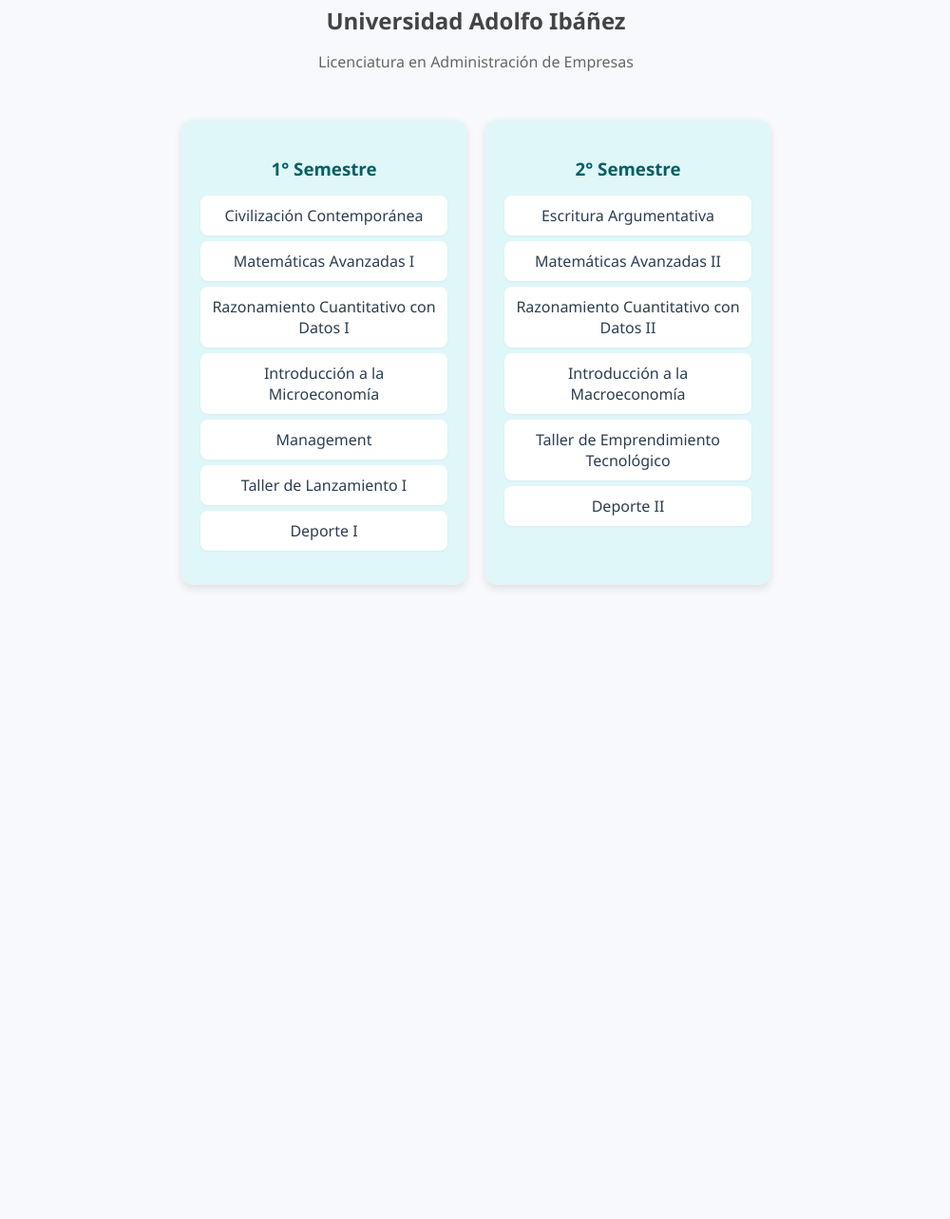
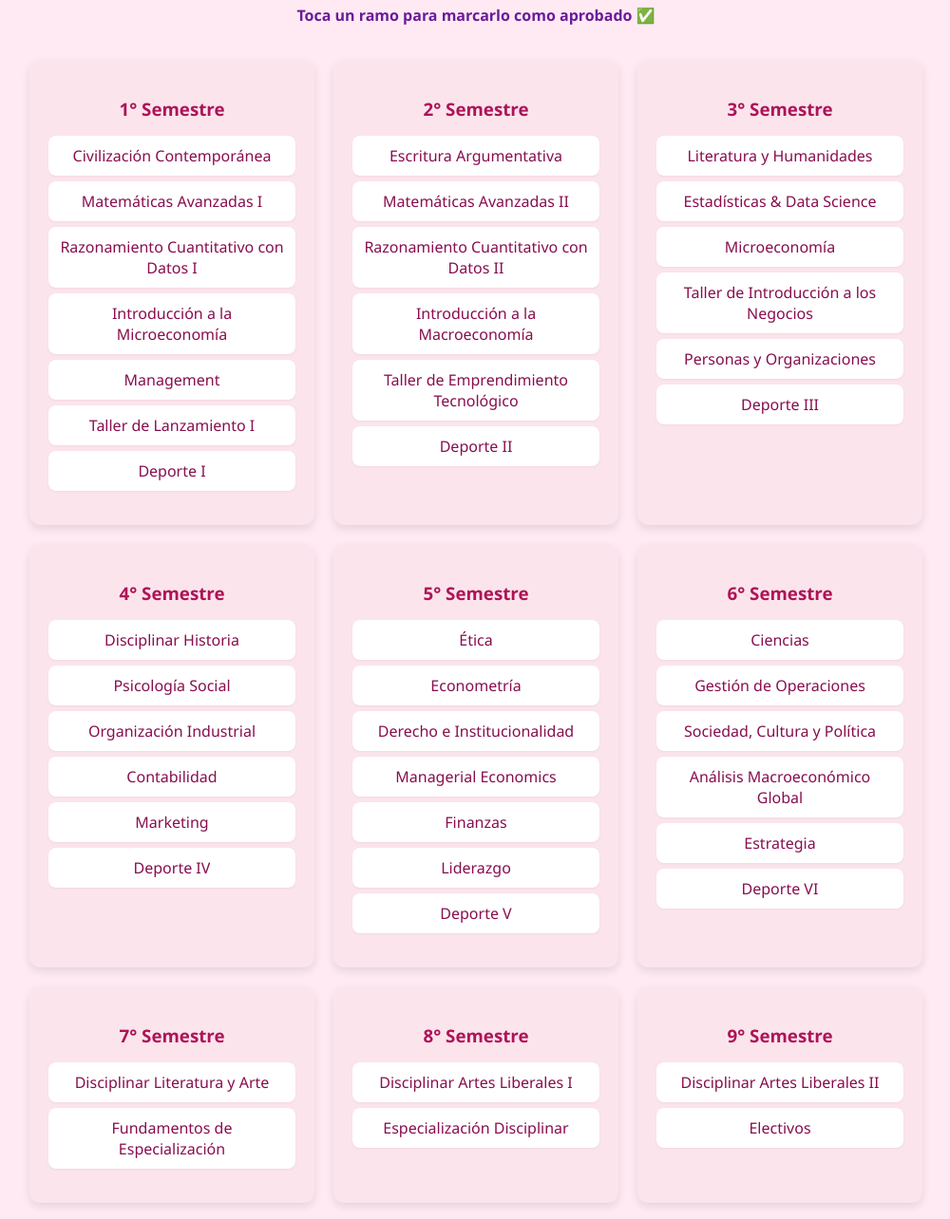
Before and after one commit to berniifuentes/malla-uai-ing-comercial-, a plain HTML site: page index.html in a window 1280 px wide. Shown: the part 79-1363 px from the top of the page at 95% size, without its empty margins (139-1139 px from the left). Before the commit the page ends 800 px from the top, so only its background shows below. Drawn offline with Linux system fonts and the light colour scheme.

Commit message:
Add files via upload

```diff
--- a/estilos.css
+++ b/estilos.css
@@ -1,7 +1,8 @@
+
 body {
   font-family: 'Segoe UI', sans-serif;
-  background-color: #f7f9fc;
-  color: #2c3e50;
+  background-color: #ffeaf4;
+  color: #880e4f;
   text-align: center;
   margin: 0;
   padding: 0;
@@ -9,17 +10,12 @@ body {
 
 h1 {
   margin-top: 20px;
-  color: #008080;
-}
-
-h2 {
-  color: #444;
-  margin-bottom: 5px;
+  color: #d81b60;
 }
 
 p {
-  margin-bottom: 30px;
-  color: #666;
+  color: #6a1b9a;
+  font-weight: bold;
 }
 
 .contenedor {
@@ -31,7 +27,7 @@ p {
 }
 
 .semestre {
-  background: #e0f7fa;
+  background: #fce4ec;
   border-radius: 12px;
   padding: 20px;
   width: 260px;
@@ -39,7 +35,7 @@ p {
 }
 
 .semestre h3 {
-  color: #006064;
+  color: #ad1457;
   margin-bottom: 10px;
 }
 
@@ -54,4 +50,16 @@ p {
   padding: 10px;
   border-radius: 8px;
   box-shadow: 0 1px 3px rgba(0,0,0,0.05);
+  cursor: pointer;
+  transition: all 0.3s ease;
 }
+
+.semestre li:hover {
+  background-color: #f8bbd0;
+}
+
+.aprobado {
+  text-decoration: line-through;
+  background-color: #fce4ec;
+  color: #999;
+}
--- a/index.html
+++ b/index.html
@@ -2,38 +2,131 @@
 <html lang="es">
 <head>
   <meta charset="UTF-8">
-  <title>Malla Ingeniería Comercial UAI</title>
+  <title>Malla Interactiva - Ingeniería Comercial</title>
   <link rel="stylesheet" href="estilos.css">
 </head>
 <body>
-  <h1>Malla Curricular – Ingeniería Comercial 🧠</h1>
-  <h2>Universidad Adolfo Ibáñez</h2>
-  <p>Licenciatura en Administración de Empresas</p>
+  <h1>💖 Malla Interactiva – Ingeniería Comercial UAI 💖</h1>
+  <p>Toca un ramo para marcarlo como aprobado ✅</p>
 
   <div class="contenedor">
+
+    <!-- Semestres del 1 al 10 -->
 <div class="semestre">
 <h3>1° Semestre</h3>
 <ul>
-        <li>Civilización Contemporánea</li>
-        <li>Matemáticas Avanzadas I</li>
-        <li>Razonamiento Cuantitativo con Datos I</li>
-        <li>Introducción a la Microeconomía</li>
-        <li>Management</li>
-        <li>Taller de Lanzamiento I</li>
-        <li>Deporte I</li>
+<li id="s1-0" onclick="toggleTachado('s1-0')">Civilización Contemporánea</li>
+<li id="s1-1" onclick="toggleTachado('s1-1')">Matemáticas Avanzadas I</li>
+<li id="s1-2" onclick="toggleTachado('s1-2')">Razonamiento Cuantitativo con Datos I</li>
+<li id="s1-3" onclick="toggleTachado('s1-3')">Introducción a la Microeconomía</li>
+<li id="s1-4" onclick="toggleTachado('s1-4')">Management</li>
+<li id="s1-5" onclick="toggleTachado('s1-5')">Taller de Lanzamiento I</li>
+<li id="s1-6" onclick="toggleTachado('s1-6')">Deporte I</li>
 </ul>
 </div>
 <div class="semestre">
 <h3>2° Semestre</h3>
 <ul>
-        <li>Escritura Argumentativa</li>
-        <li>Matemáticas Avanzadas II</li>
-        <li>Razonamiento Cuantitativo con Datos II</li>
-        <li>Introducción a la Macroeconomía</li>
-        <li>Taller de Emprendimiento Tecnológico</li>
-        <li>Deporte II</li>
+<li id="s2-0" onclick="toggleTachado('s2-0')">Escritura Argumentativa</li>
+<li id="s2-1" onclick="toggleTachado('s2-1')">Matemáticas Avanzadas II</li>
+<li id="s2-2" onclick="toggleTachado('s2-2')">Razonamiento Cuantitativo con Datos II</li>
+<li id="s2-3" onclick="toggleTachado('s2-3')">Introducción a la Macroeconomía</li>
+<li id="s2-4" onclick="toggleTachado('s2-4')">Taller de Emprendimiento Tecnológico</li>
+<li id="s2-5" onclick="toggleTachado('s2-5')">Deporte II</li>
 </ul>
 </div>
+<div class="semestre">
+<h3>3° Semestre</h3>
+<ul>
+<li id="s3-0" onclick="toggleTachado('s3-0')">Literatura y Humanidades</li>
+<li id="s3-1" onclick="toggleTachado('s3-1')">Estadísticas & Data Science</li>
+<li id="s3-2" onclick="toggleTachado('s3-2')">Microeconomía</li>
+<li id="s3-3" onclick="toggleTachado('s3-3')">Taller de Introducción a los Negocios</li>
+<li id="s3-4" onclick="toggleTachado('s3-4')">Personas y Organizaciones</li>
+<li id="s3-5" onclick="toggleTachado('s3-5')">Deporte III</li>
+</ul>
 </div>
+<div class="semestre">
+<h3>4° Semestre</h3>
+<ul>
+<li id="s4-0" onclick="toggleTachado('s4-0')">Disciplinar Historia</li>
+<li id="s4-1" onclick="toggleTachado('s4-1')">Psicología Social</li>
+<li id="s4-2" onclick="toggleTachado('s4-2')">Organización Industrial</li>
+<li id="s4-3" onclick="toggleTachado('s4-3')">Contabilidad</li>
+<li id="s4-4" onclick="toggleTachado('s4-4')">Marketing</li>
+<li id="s4-5" onclick="toggleTachado('s4-5')">Deporte IV</li>
+</ul>
+</div>
+<div class="semestre">
+<h3>5° Semestre</h3>
+<ul>
+<li id="s5-0" onclick="toggleTachado('s5-0')">Ética</li>
+<li id="s5-1" onclick="toggleTachado('s5-1')">Econometría</li>
+<li id="s5-2" onclick="toggleTachado('s5-2')">Derecho e Institucionalidad</li>
+<li id="s5-3" onclick="toggleTachado('s5-3')">Managerial Economics</li>
+<li id="s5-4" onclick="toggleTachado('s5-4')">Finanzas</li>
+<li id="s5-5" onclick="toggleTachado('s5-5')">Liderazgo</li>
+<li id="s5-6" onclick="toggleTachado('s5-6')">Deporte V</li>
+</ul>
+</div>
+<div class="semestre">
+<h3>6° Semestre</h3>
+<ul>
+<li id="s6-0" onclick="toggleTachado('s6-0')">Ciencias</li>
+<li id="s6-1" onclick="toggleTachado('s6-1')">Gestión de Operaciones</li>
+<li id="s6-2" onclick="toggleTachado('s6-2')">Sociedad, Cultura y Política</li>
+<li id="s6-3" onclick="toggleTachado('s6-3')">Análisis Macroeconómico Global</li>
+<li id="s6-4" onclick="toggleTachado('s6-4')">Estrategia</li>
+<li id="s6-5" onclick="toggleTachado('s6-5')">Deporte VI</li>
+</ul>
+</div>
+<div class="semestre">
+<h3>7° Semestre</h3>
+<ul>
+<li id="s7-0" onclick="toggleTachado('s7-0')">Disciplinar Literatura y Arte</li>
+<li id="s7-1" onclick="toggleTachado('s7-1')">Fundamentos de Especialización</li>
+</ul>
+</div>
+<div class="semestre">
+<h3>8° Semestre</h3>
+<ul>
+<li id="s8-0" onclick="toggleTachado('s8-0')">Disciplinar Artes Liberales I</li>
+<li id="s8-1" onclick="toggleTachado('s8-1')">Especialización Disciplinar</li>
+</ul>
+</div>
+<div class="semestre">
+<h3>9° Semestre</h3>
+<ul>
+<li id="s9-0" onclick="toggleTachado('s9-0')">Disciplinar Artes Liberales II</li>
+<li id="s9-1" onclick="toggleTachado('s9-1')">Electivos</li>
+</ul>
+</div>
+<div class="semestre">
+<h3>10° Semestre</h3>
+<ul>
+<li id="s10-0" onclick="toggleTachado('s10-0')">Disciplinar Artes Liberales III</li>
+<li id="s10-1" onclick="toggleTachado('s10-1')">Actividad Práctica de Graduación</li>
+</ul>
+</div>
+
+  </div>
+
+<script>
+  function toggleTachado(id) {
+    const item = document.getElementById(id);
+    item.classList.toggle("aprobado");
+    localStorage.setItem(id, item.classList.contains("aprobado"));
+  }
+
+  // Cargar estado desde localStorage
+  window.onload = function () {
+    document.querySelectorAll("li").forEach(item => {
+      const estado = localStorage.getItem(item.id);
+      if (estado === "true") {
+        item.classList.add("aprobado");
+      }
+    });
+  };
+</script>
 </body>
 </html>
```
Lines whose indentation alone changed are shown as unchanged.
